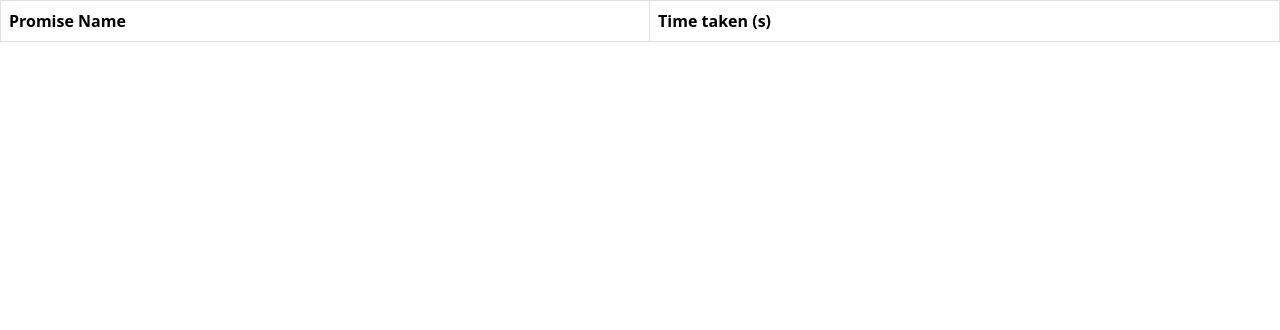
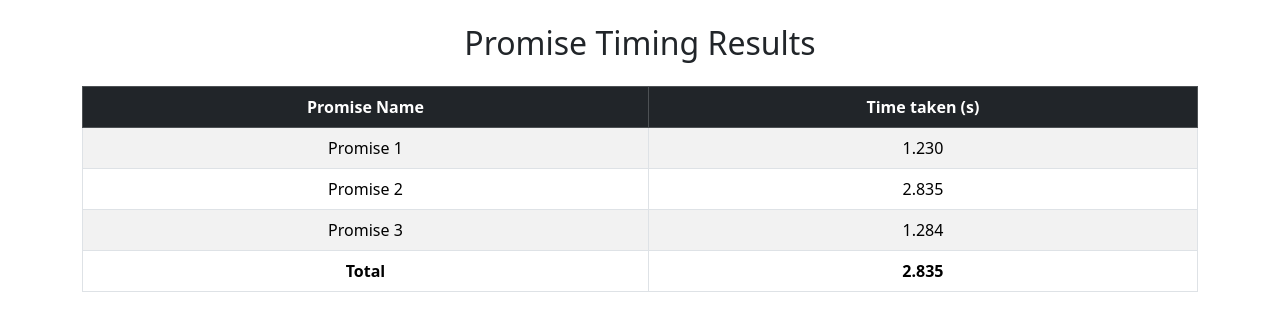
Before and after one commit to acciojob/wait-for-multiple-promises-Siddhi2611, a website: page main.html in a window 1280 px wide. Drawn offline with nearby package versions, Linux system fonts and the light colour scheme.

Commit message:
created a submission

```diff
--- a/main.html
+++ b/main.html
@@ -1,5 +1,4 @@
 <!DOCTYPE html>
-
 <html>
   <head>
     <link rel="stylesheet" href="styles.css" />
@@ -12,16 +11,22 @@
   </head>
 
   <body>
-    <!-- the entire body must be written by student -->
-    <table class="table table-striped table-hover table-bordered">
-      <thead>
+    <div class="container mt-4">
+      <h2 class="text-center mb-4">Promise Timing Results</h2>
+      <table class="table table-striped table-hover table-bordered text-center">
+        <thead class="table-dark">
           <tr>
             <th>Promise Name</th>
             <th>Time taken (s)</th>
           </tr>
         </thead>
-      <tbody id="output"></tbody>
+        <tbody id="output">
+          <tr>
+            <td colspan="2">Loading...</td>
+          </tr>
+        </tbody>
       </table>
+    </div>
 
     <script type="text/javascript" src="./script.js"></script>
     <script
--- a/script.js
+++ b/script.js
@@ -1 +1,53 @@
 //your JS code here. If required.
+// Generate a random delay between 1–3 seconds
+function randomDelay() {
+  return Math.random() * 2000 + 1000; // 1000–3000 ms
+}
+
+// Create a promise that resolves after random delay
+function createPromise(id) {
+  return new Promise((resolve) => {
+    const delay = randomDelay();
+    const start = performance.now();
+
+    setTimeout(() => {
+      const end = performance.now();
+      const timeTaken = (end - start) / 1000; // in seconds
+      resolve({ id, timeTaken });
+    }, delay);
+  });
+}
+
+const tbody = document.getElementById("output");
+
+// Create 3 promises
+const promises = [createPromise(1), createPromise(2), createPromise(3)];
+
+const startAll = performance.now();
+
+// Wait for all promises
+Promise.all(promises).then((results) => {
+  const endAll = performance.now();
+  const totalTime = (endAll - startAll) / 1000;
+
+  // Clear "Loading..." row
+  tbody.innerHTML = "";
+
+  // Render each promise row
+  results.forEach((result) => {
+    const row = document.createElement("tr");
+    row.innerHTML = `
+      <td>Promise ${result.id}</td>
+      <td>${result.timeTaken.toFixed(3)}</td>
+    `;
+    tbody.appendChild(row);
+  });
+
+  // Add total row
+  const totalRow = document.createElement("tr");
+  totalRow.innerHTML = `
+    <td><strong>Total</strong></td>
+    <td><strong>${totalTime.toFixed(3)}</strong></td>
+  `;
+  tbody.appendChild(totalRow);
+});
```
Lines whose indentation alone changed are shown as unchanged.
